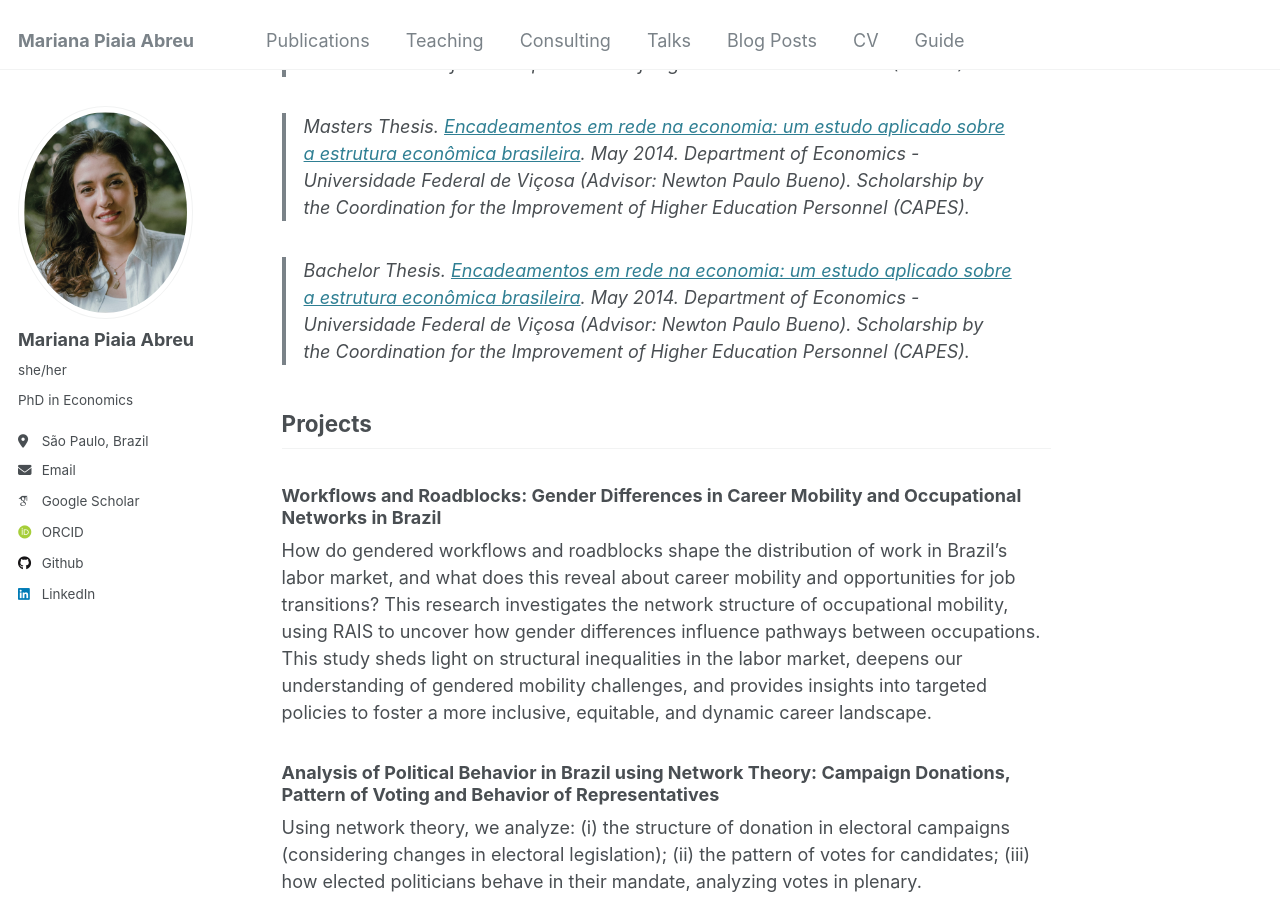
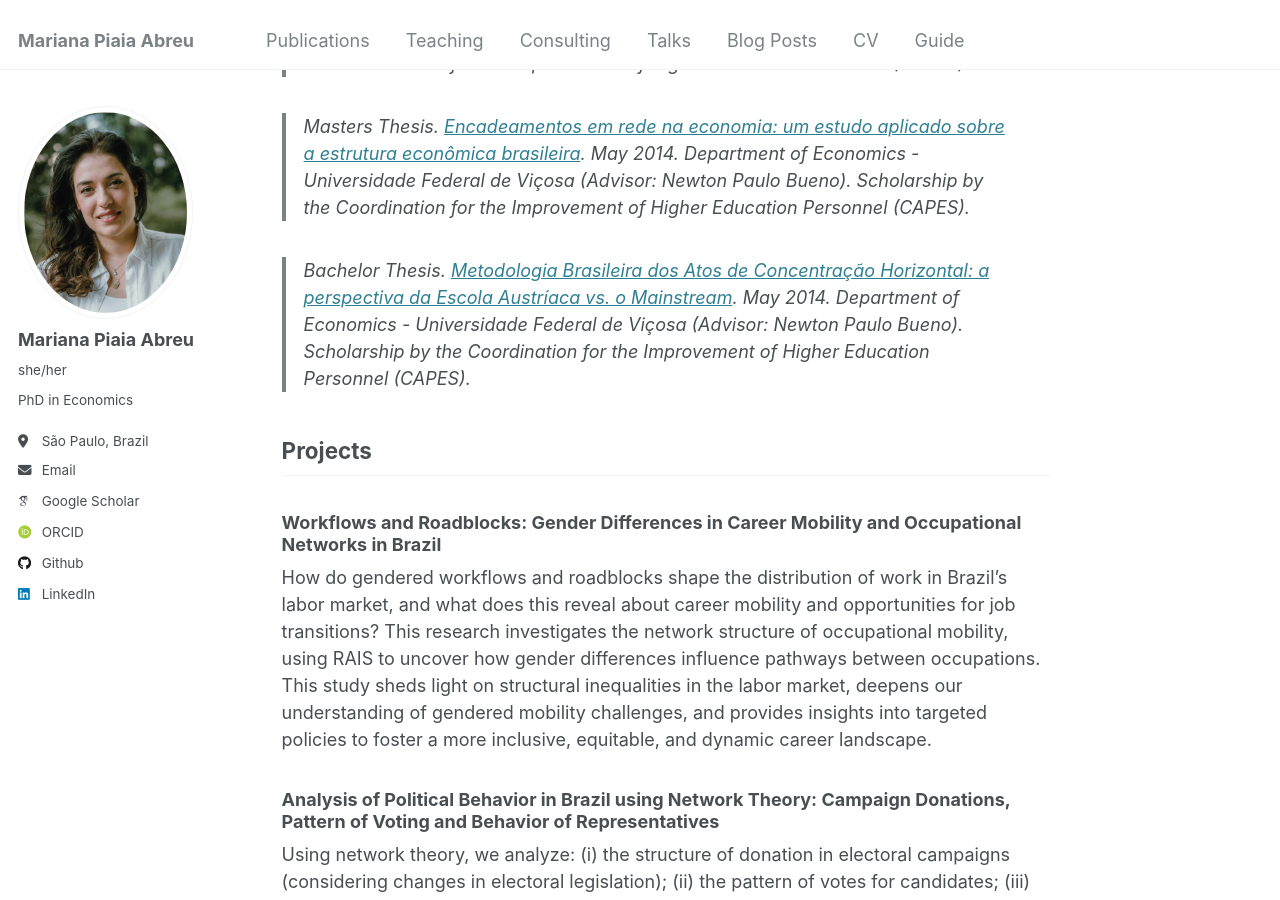
Before and after one commit to piaiaabreu/piaiaabreu.github.io, a Jekyll site: the page built from _pages/publications.md, in a window 1280 px wide and 900 px high, scrolled down 1032 px. Built offline with Jekyll 4.4.1, drawn with Linux system fonts in a browser that asks for light colours; some web fonts are replaced.

Commit message:
Update publications.md

```diff
--- a/_pages/publications.md
+++ b/_pages/publications.md
@@ -24,11 +24,11 @@ redirect_from:
 
 > [_Review_ - Meseguer, C. M. La Teoría Evolutiva de las Instituciones: La Perspectiva Austriaca](https://doi.org/10.30800/mises.2013.v1.237). MISES: Interdisciplinary Journal of Philosophy, Law and Economics, 1 (1), p. 292-296, 2012.
 
-> _Doctoral Dissertation_. [A complexidade da estrutura produtiva e financeira: uma análise de redes para o Brasil](piaiaabreu.github.io/files/PIAIA-ABREU-(2018)_Doctoral-Dissertation.pdf). June 2018. Department of Economics - Universidade Federal Fluminense (Advisor: Renata R. Del-Vecchio). Scholarship by the Coordination for the Improvement of Higher Education Personnel (CAPES).
+> _Doctoral Dissertation_. [A complexidade da estrutura produtiva e financeira: uma análise de redes para o Brasil](https://github.com/piaiaabreu/piaiaabreu.github.io/blob/master/files/PIAIA%20ABREU%20(2018)_Doctoral%20Dissertation.pdf). June 2018. Department of Economics - Universidade Federal Fluminense (Advisor: Renata R. Del-Vecchio). Scholarship by the Coordination for the Improvement of Higher Education Personnel (CAPES).
 
-> _Masters Thesis_. [Encadeamentos em rede na economia: um estudo aplicado sobre a estrutura econômica brasileira](piaiaabreu.github.io/files/PIAIA-ABREU-(2014)_Masters-Thesis.pdf). May 2014. Department of Economics - Universidade Federal de Viçosa (Advisor: Newton Paulo Bueno). Scholarship by the Coordination for the Improvement of Higher Education Personnel (CAPES).
+> _Masters Thesis_. [Encadeamentos em rede na economia: um estudo aplicado sobre a estrutura econômica brasileira](https://github.com/piaiaabreu/piaiaabreu.github.io/blob/master/files/PIAIA%20ABREU%20(2014)_Master%20Thesis.pdf). May 2014. Department of Economics - Universidade Federal de Viçosa (Advisor: Newton Paulo Bueno). Scholarship by the Coordination for the Improvement of Higher Education Personnel (CAPES).
 
-> _Bachelor Thesis_. [Encadeamentos em rede na economia: um estudo aplicado sobre a estrutura econômica brasileira](https://github.com/piaiaabreu/piaiaabreu.github.io/blob/master/files/PIAIA%20ABREU%20(2011)_Bachelor%20Thesis.pdf). May 2014. Department of Economics - Universidade Federal de Viçosa (Advisor: Newton Paulo Bueno). Scholarship by the Coordination for the Improvement of Higher Education Personnel (CAPES).
+> _Bachelor Thesis_. [Metodologia Brasileira dos Atos de Concentração Horizontal: a perspectiva da Escola Austríaca vs. o Mainstream](https://github.com/piaiaabreu/piaiaabreu.github.io/blob/master/files/PIAIA%20ABREU%20(2011)_Bachelor%20Thesis.pdf). May 2014. Department of Economics - Universidade Federal de Viçosa (Advisor: Newton Paulo Bueno). Scholarship by the Coordination for the Improvement of Higher Education Personnel (CAPES).
 
 
 ## Projects
```
